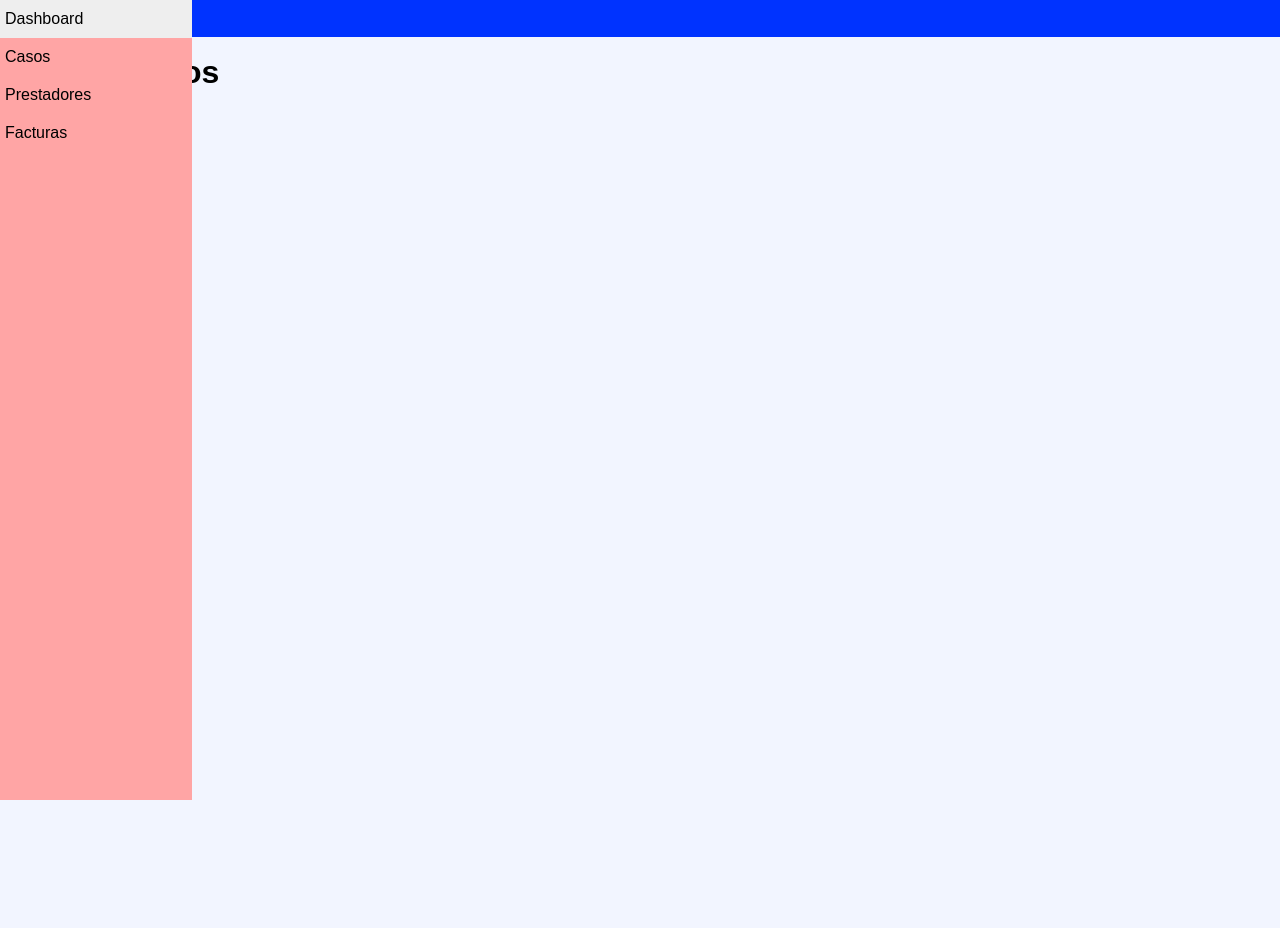
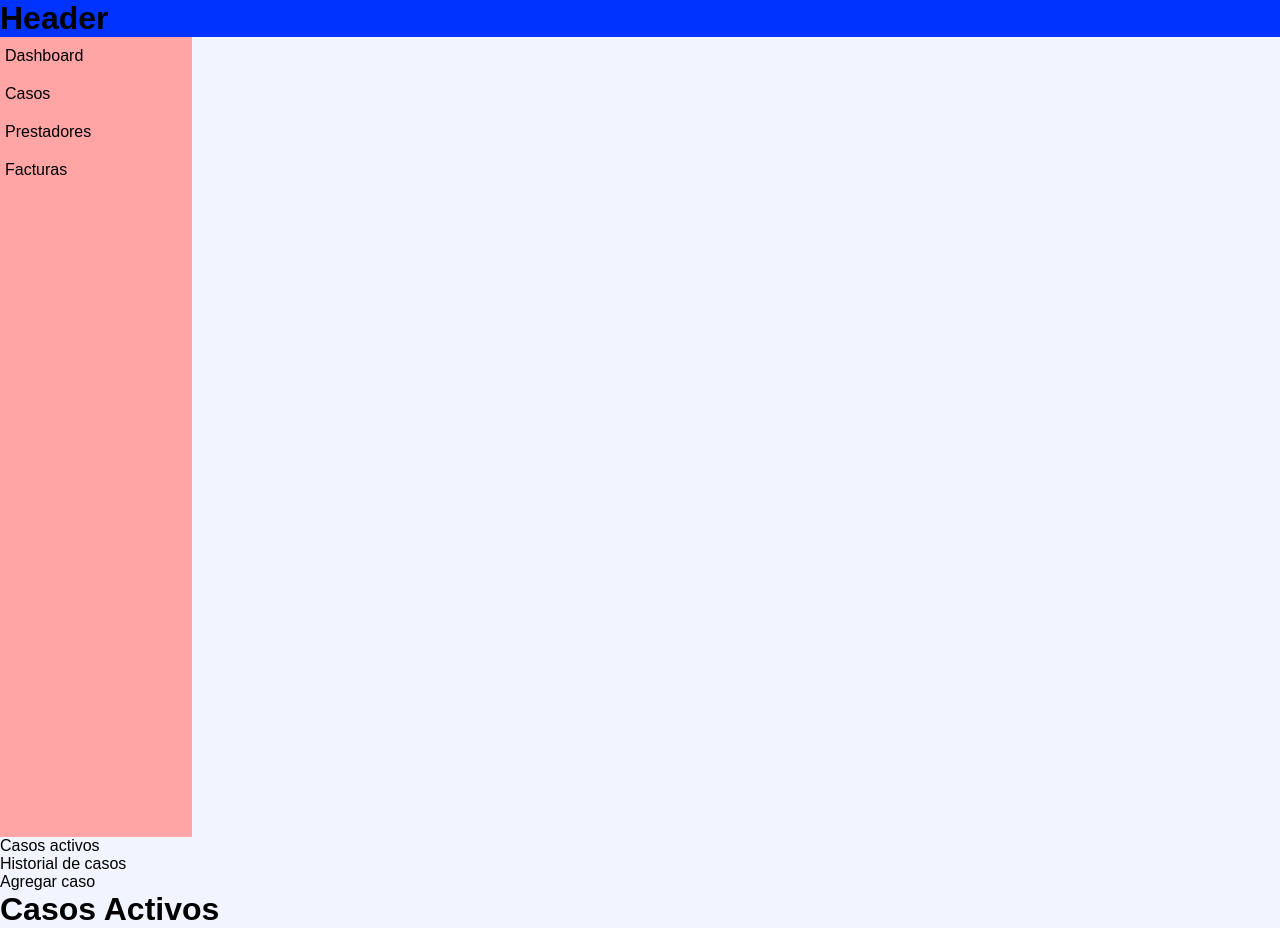
Before and after one commit to sanpalma22/home-care-pro, a Next.js app: page /casos/activos in a window 1280 px wide. Before the commit the page ends 800 px from the top, so only its background shows below. Built offline with nearby package versions, Linux system fonts and the light colour scheme.

Commit message:
fetch de idCaso arreglado

```diff
--- a/src/app/components/Header/header.css
+++ b/src/app/components/Header/header.css
@@ -1,5 +1,5 @@
 header{
     background-color: #0033ff;
-    position: fixed;
+    /* position: fixed; */
     width: 100%;
 }
--- a/src/app/globals.css
+++ b/src/app/globals.css
@@ -17,7 +17,7 @@ body{
   flex-direction: column;
   width: 15%;
   height: 100vh;
-  position: fixed;
+  /* position: fixed; */
 
   a{
     padding: 10px 5px;
```
Also changed, not shown: src/app/casos/[casoId]/page.js (+4 -3 lines).
